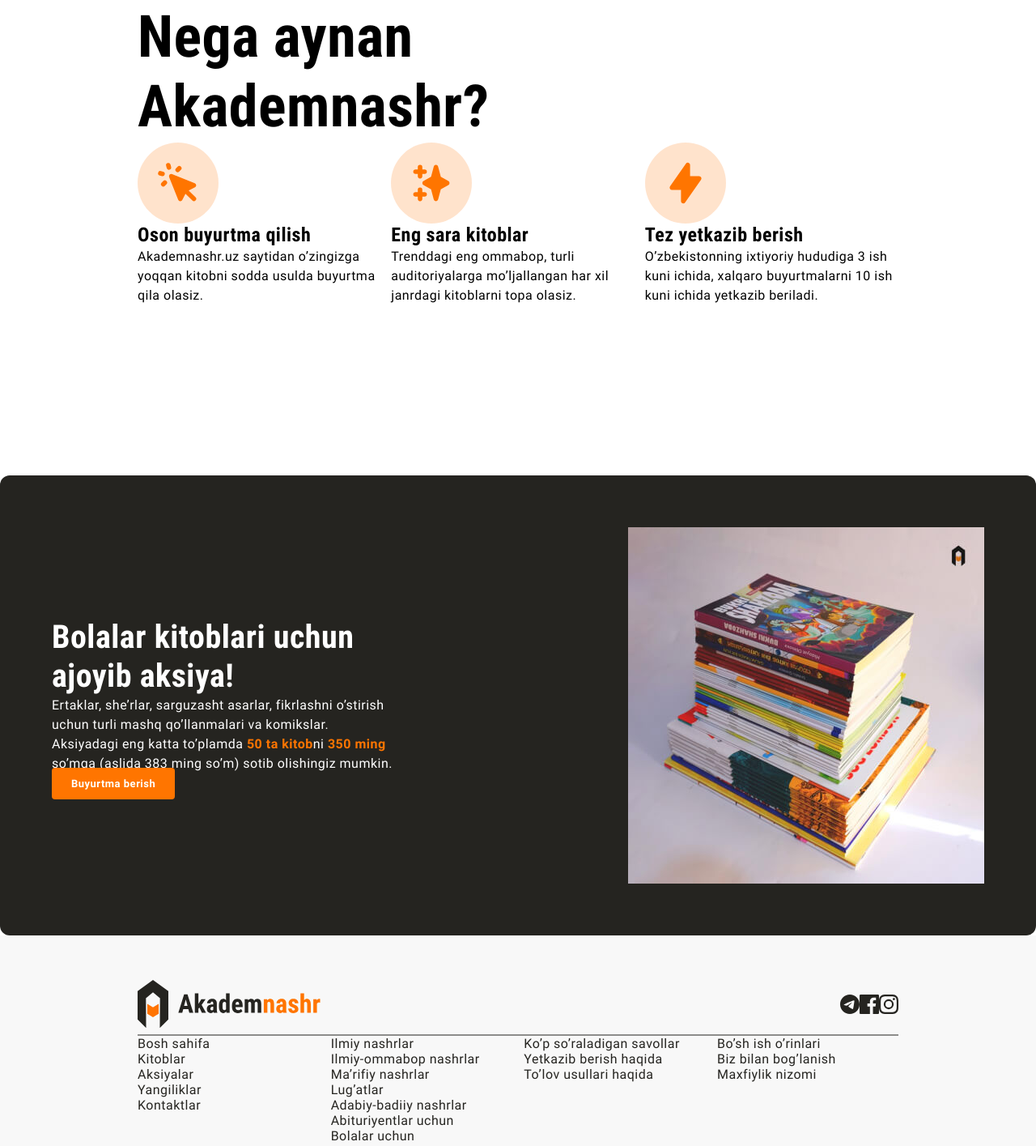
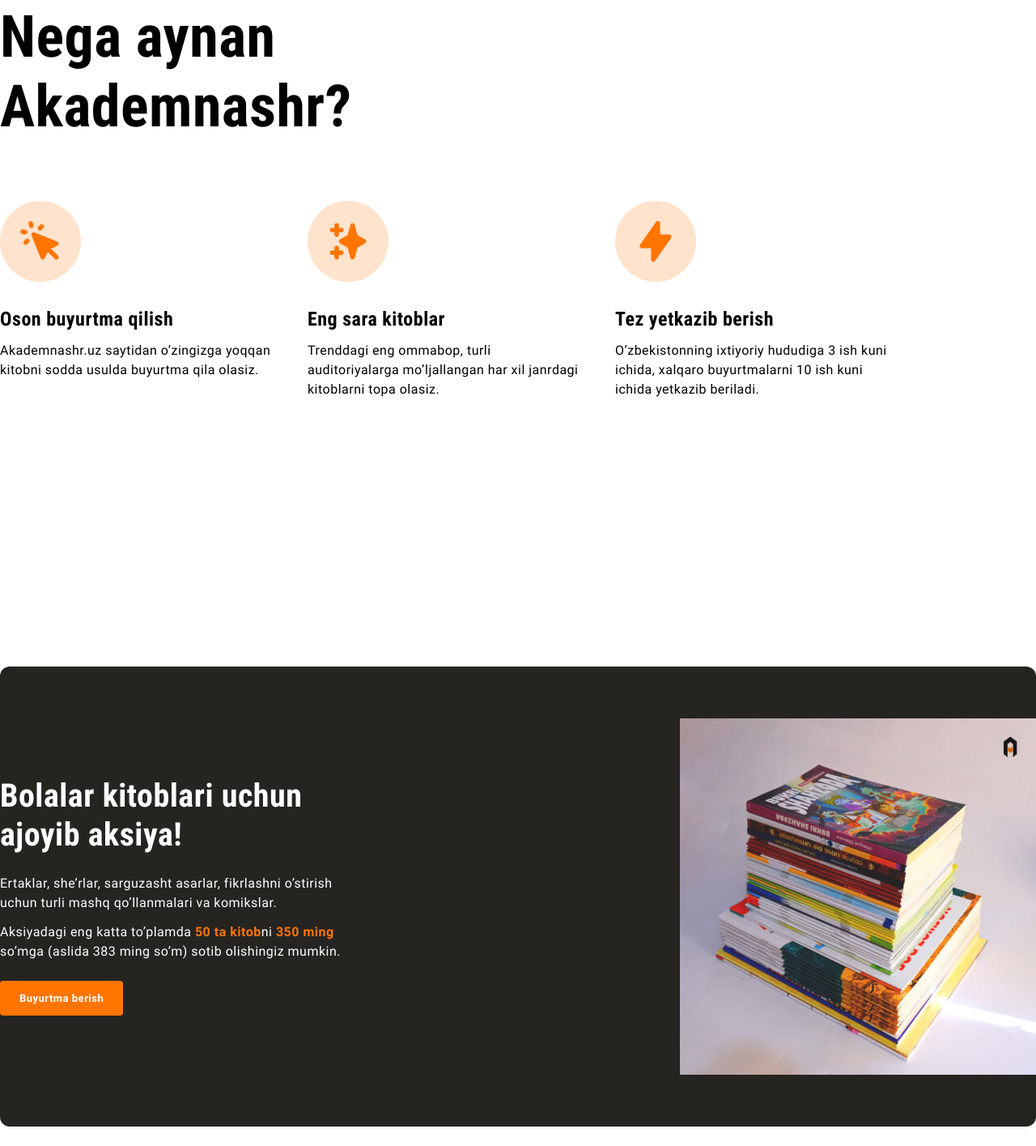
Before and after one commit to sobirovdm/akademnashr, a plain HTML site: page index.html in a window 1280 px wide. Shown: the part 1008-2423 px from the top of the page at 81% size. Drawn offline with Linux system fonts and the light colour scheme.

Commit message:
Add padding and margin styles

```diff
--- a/css/features.css
+++ b/css/features.css
@@ -1,7 +1,9 @@
 .features {
-    padding: 210px 170px;
+    padding-top: 210px;
+    padding-bottom: 210px;
 }
 .features-heading {
+    margin-bottom: 72px;
     width: 440px;
     font-size: 72px;
     line-height: 1.2;
@@ -18,9 +20,14 @@
     width: 340px;
 }
 
+.feature:not(:last-child) {
+    margin-right: 40px;
+}
+
 .feature-icon-wrapper {
     width: 100px;
     height: 100px;
+    margin-bottom: 32px;
     border-radius: 50%;
     background-color: rgba(255, 117, 0, 0.2);
 
@@ -30,6 +37,7 @@
 }
 
 .feature-title {
+    margin-bottom: 12px;
     font-size: 24px;
     line-height: 1.2;
     font-family: 'Roboto Condensed', 'Arial', sans-serif;
--- a/css/footer.css
+++ b/css/footer.css
@@ -1,5 +1,6 @@
 .site-footer {
-    padding: 55px 170px;
+    padding-top: 56px;
+    padding-bottom: 56px;
     background-color: #f8f8f8;
 }
 
@@ -7,12 +8,19 @@
     display: flex;
     align-items: center;
     justify-content: space-between;
+
+    margin-bottom: 52px;
 }
 
 .site-footer-socials {
     display: flex;
+    align-items: center;
 }
 
+.site-footer-socials li:not(:last-child) {
+    margin-right: 16px;
+
+}
 .site-footer-socials a {
     color: #252420;
     text-decoration: none;
@@ -30,6 +38,7 @@
 .site-footer-divider {
     height: 2px;
     border: 0;
+    margin-bottom: 52px;
     background-color: rgba(37, 36, 32, 0.5);
 }
 
@@ -45,6 +54,11 @@
 .site-footer-links {
     width: 224px;
     line-height: 19px;
+    margin-right: 68px;
+}
+
+.site-footer-links:last-child {
+    margin-right: 0;
 }
 
 .site-footer-links a {
@@ -60,3 +74,11 @@
 .site-footer-links a:active {
     opacity: 0.6;
 }
+
+.site-footer-item {
+    margin-bottom: 16px;
+}
+
+.site-footer-item:last-child {
+    margin-bottom: 0;
+}
--- a/css/header.css
+++ b/css/header.css
@@ -4,7 +4,8 @@
     align-items: center;
     justify-content: space-between;
 
-    padding: 16px 170px;
+    padding-top: 16px;
+    padding-bottom: 16px;
     background-color: #fff;
 }
 
@@ -30,6 +31,12 @@
 .sitenav-list {
     display: flex;
     list-style: none;
+
+    margin-right: 32px;
+}
+
+.sitenav-item:not(:last-child) {
+    margin-right: 32px;
 }
 
 .sitenav-link {
--- a/css/hero.css
+++ b/css/hero.css
@@ -5,7 +5,8 @@
 
     color: #fff;
     background-color: #252420;
-    padding: 80px 170px;
+    padding-top: 80px;
+    padding-bottom: 80px;
 }
 
 .hero-content {
--- a/css/main.css
+++ b/css/main.css
@@ -32,6 +32,7 @@ body {
 
 
 .primary-button {
+    display: inline-block;
     color: #fff;
     font-size: 13px;
     font-weight: 700;
--- a/css/promo.css
+++ b/css/promo.css
@@ -4,7 +4,10 @@
     justify-content: space-between;
 
     color: #fff;
-    padding: 64px;
+    padding-top: 64px;
+    padding-bottom: 64px;
+    margin-top: 120px;
+    margin-bottom: 160px;
     border-radius: 12px;
     background-color: #252420;
 }
@@ -14,9 +17,18 @@
 }
 
 .promo-heading {
+    margin-bottom: 24px;
     font-size: 40px;
     line-height: 1.2;
     font-family: 'Roboto Condensed', 'Arial', sans-serif;
+}
+
+.promo-text-wrapper {
+    margin-bottom: 24px;
+}
+
+.promo-text:not(:last-child) {
+    margin-bottom: 12px;
 }
 
 .promo-highlight {
--- a/index.html
+++ b/index.html
@@ -75,24 +75,33 @@
                         <div class="feature-icon-wrapper">
                             <img class="feature-icon" src="img/icons/icon-cursor-click.svg" alt="" width="56" height="56">
                         </div>
+
+                        <div class="frame">
                             <h3 class="feature-title">Oson buyurtma qilish</h3>
                             <p class="feature-info">Akademnashr.uz saytidan o’zingizga yoqqan kitobni sodda usulda buyurtma qila olasiz.</p>
+                        </div>
                     </li>
 
                     <li class="feature">
                         <div class="feature-icon-wrapper">
                             <img class="feature-icon" src="img/icons/icon-sparkles.svg" alt="" width="56" height="56">
                         </div>
+
+                        <div class="frame">
                             <h3 class="feature-title">Eng sara kitoblar</h3>
                             <p class="feature-info">Trenddagi eng ommabop, turli auditoriyalarga mo’ljallangan har xil janrdagi kitoblarni topa olasiz.</p>
+                        </div>
                     </li>
 
                     <li class="feature">
                         <div class="feature-icon-wrapper">
                             <img class="feature-icon" src="img/icons/icon-lightning-bolt.svg" alt="" width="56" height="56">
                         </div>
+
+                        <div class="frame">
                             <h3 class="feature-title">Tez yetkazib berish</h3>
                             <p class="feature-info">O’zbekistonning ixtiyoriy hududiga 3 ish kuni ichida, xalqaro buyurtmalarni 10 ish kuni ichida yetkazib beriladi.</p>
+                        </div>
                     </li>
                 </ul>
             </section>
@@ -102,8 +111,12 @@
             <section class="promo">
                 <div class="promo-content">
                     <h2 class="promo-heading">Bolalar kitoblari uchun ajoyib aksiya!</h2>
+
+                    <div class="promo-text-wrapper">
                         <p class="promo-text">Ertaklar, she’rlar, sarguzasht asarlar, fikrlashni o’stirish uchun turli mashq qo’llanmalari va komikslar.</p>
                         <p class="promo-text">Aksiyadagi eng katta to’plamda <strong class="promo-highlight">50 ta kitob</strong>ni <strong class="promo-highlight">350 ming</strong> so’mga (aslida 383 ming so’m) sotib olishingiz mumkin.</p>
+                    </div>
+
                     <a class="primary-button" href="#">Buyurtma berish</a>
                 </div>
                 <img class="promo-img" src="img/sale-img.jpg" alt="Ustma-ust taxlanib turgan kitoblar to'plami" width="440" height="440" srcset="img/sale-img.jpg 1x, img/sale-img@2x.jpg 2x">
@@ -121,17 +134,17 @@
                 </a>
                 <!-- IJTIMOIY TARMOQLAR -->
                 <ul class="site-footer-socials">
-                    <li class="site-footer-item">
+                    <li>
                         <a href="https://www.telegram.org" target="_blank">
                             <svg width="24" height="24" fill="none" xmlns="http://www.w3.org/2000/svg"><path d="M12 0C5.376 0 0 5.376 0 12s5.376 12 12 12 12-5.376 12-12S18.624 0 12 0Zm5.568 8.16c-.18 1.896-.96 6.504-1.356 8.628-.168.9-.504 1.2-.816 1.236-.696.06-1.224-.456-1.896-.9-1.056-.696-1.656-1.128-2.676-1.8-1.188-.78-.42-1.212.264-1.908.18-.18 3.252-2.976 3.312-3.228a.24.24 0 0 0-.06-.216c-.072-.06-.168-.036-.252-.024-.108.024-1.788 1.14-5.064 3.348-.48.324-.912.492-1.296.48-.432-.012-1.248-.24-1.86-.444-.756-.24-1.344-.372-1.296-.792.024-.216.324-.432.888-.66 3.504-1.524 5.832-2.532 6.996-3.012 3.336-1.392 4.02-1.632 4.476-1.632.096 0 .324.024.468.144.12.096.156.228.168.324-.012.072.012.288 0 .456Z" fill="currentColor"/></svg>
                         </a>
                     </li>
-                    <li class="site-footer-item">
+                    <li>
                         <a href="https://www.facebook.com" target="_blank">
                             <svg width="24" height="24" fill="none" xmlns="http://www.w3.org/2000/svg"><path d="M22.675 0H1.325C.593 0 0 .593 0 1.325v21.351C0 23.407.593 24 1.325 24H12.82v-9.294H9.692v-3.622h3.128V8.413c0-3.1 1.893-4.788 4.659-4.788 1.325 0 2.463.099 2.795.143v3.24l-1.918.001c-1.504 0-1.795.715-1.795 1.763v2.313h3.587l-.467 3.622h-3.12V24h6.116c.73 0 1.323-.593 1.323-1.325V1.325C24 .593 23.407 0 22.675 0Z" fill="currentColor"/></svg>
                         </a>
                     </li>
-                    <li class="site-footer-item">
+                    <li>
                         <a href="https://www.instagram.com" target="_blank">
                             <svg width="24" height="24" fill="none" xmlns="http://www.w3.org/2000/svg"><path fill-rule="evenodd" clip-rule="evenodd" d="M12 0C8.741 0 8.333.014 7.053.072 2.695.272.273 2.69.073 7.052.014 8.333 0 8.741 0 12c0 3.259.014 3.668.072 4.948.2 4.358 2.618 6.78 6.98 6.98C8.333 23.986 8.741 24 12 24c3.259 0 3.668-.014 4.948-.072 4.354-.2 6.782-2.618 6.979-6.98.059-1.28.073-1.689.073-4.948 0-3.259-.014-3.667-.072-4.947-.196-4.354-2.617-6.78-6.979-6.98C15.668.014 15.259 0 12 0Zm0 2.163c3.204 0 3.584.012 4.85.07 3.252.148 4.771 1.691 4.919 4.919.058 1.265.069 1.645.069 4.849 0 3.205-.012 3.584-.069 4.849-.149 3.225-1.664 4.771-4.919 4.919-1.266.058-1.644.07-4.85.07-3.204 0-3.584-.012-4.849-.07-3.26-.149-4.771-1.699-4.919-4.92-.058-1.265-.07-1.644-.07-4.849 0-3.204.013-3.583.07-4.849.149-3.227 1.664-4.771 4.919-4.919 1.266-.057 1.645-.069 4.849-.069ZM5.838 12a6.162 6.162 0 1 1 12.324 0 6.162 6.162 0 0 1-12.324 0ZM12 16a4 4 0 1 1 0-8 4 4 0 0 1 0 8Zm4.965-10.405a1.44 1.44 0 1 1 2.881.001 1.44 1.44 0 0 1-2.881-.001Z" fill="currentColor"/></svg>
                         </a>
```
Lines whose indentation alone changed are shown as unchanged.
